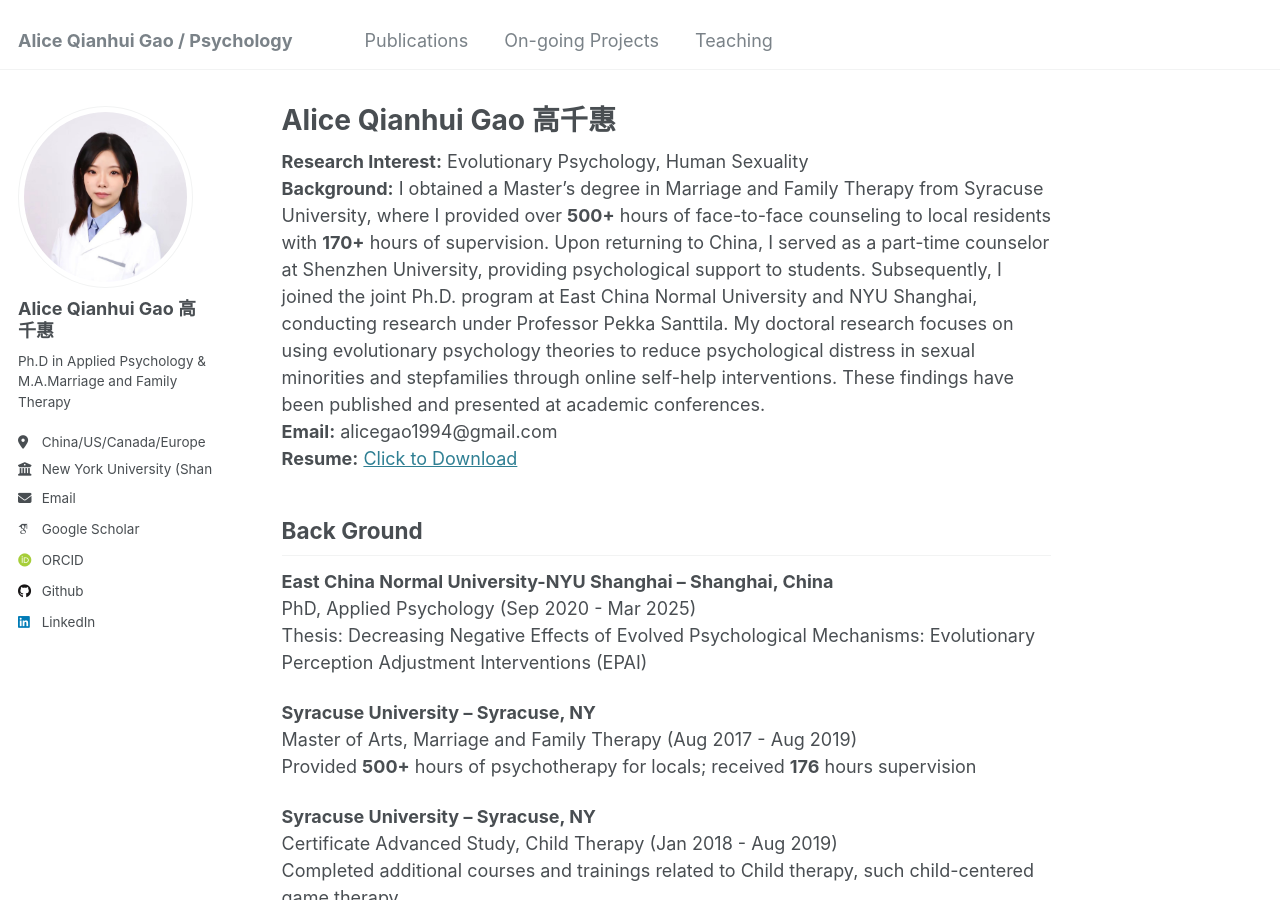
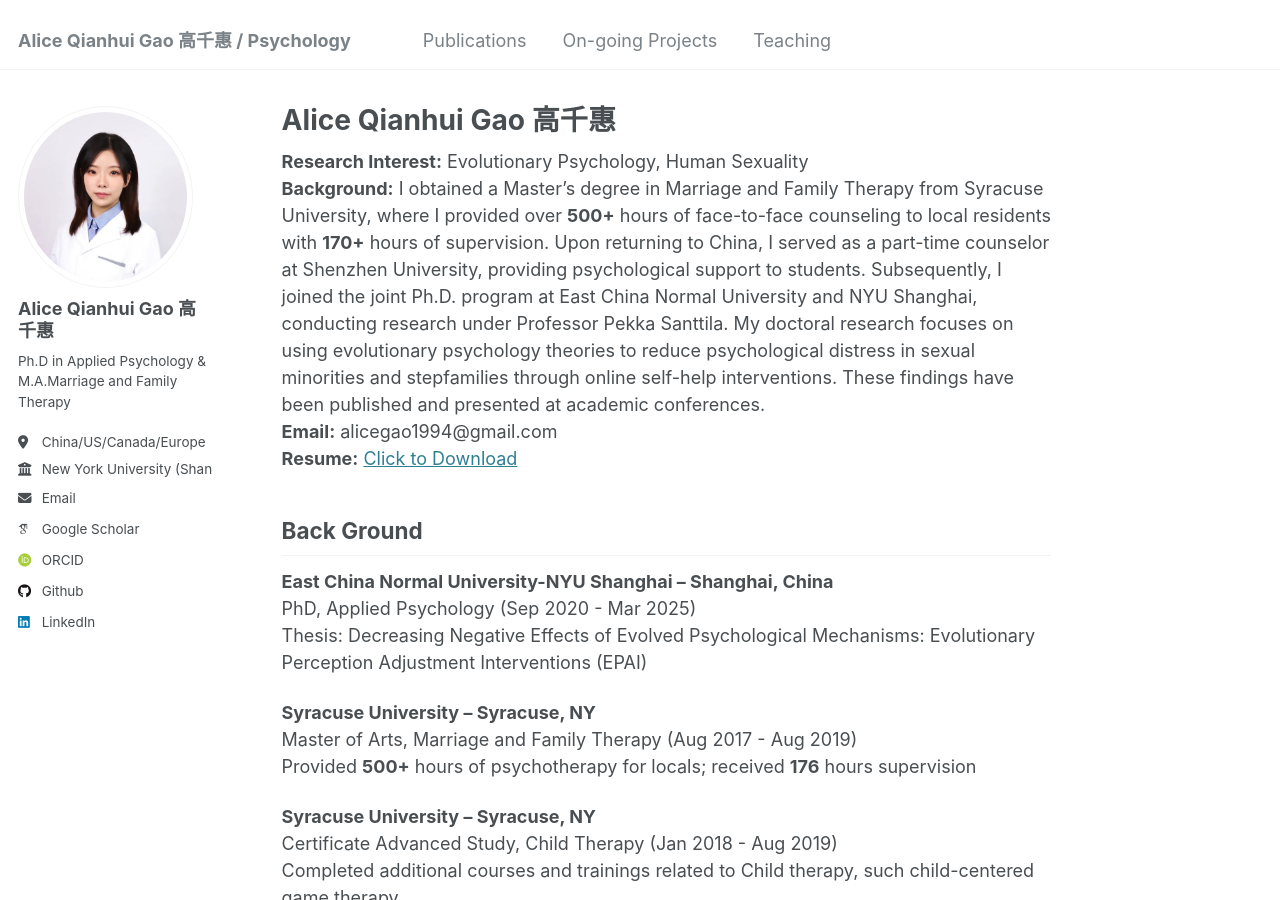
Before and after one commit to alicepsychology/alicepsychology.com, a Jekyll site: the page built from _pages/about.md, in a window 1280 px wide and 900 px high. Built offline with Jekyll 4.4.1, drawn with Linux system fonts in a browser that asks for light colours; some web fonts are replaced.

Commit message:
Update _config.yml

```diff
--- a/_config.yml
+++ b/_config.yml
@@ -8,7 +8,7 @@
 
 # Basic Site Settings
 locale                   : "en-US"
-title                    : "Alice Qianhui Gao / Psychology"
+title                    : "Alice Qianhui Gao 高千惠 / Psychology"
 title_separator          : "-"
 name                     : &name "Alice Qianhui Gao"
 description              : &description "Psychology Research"
```
